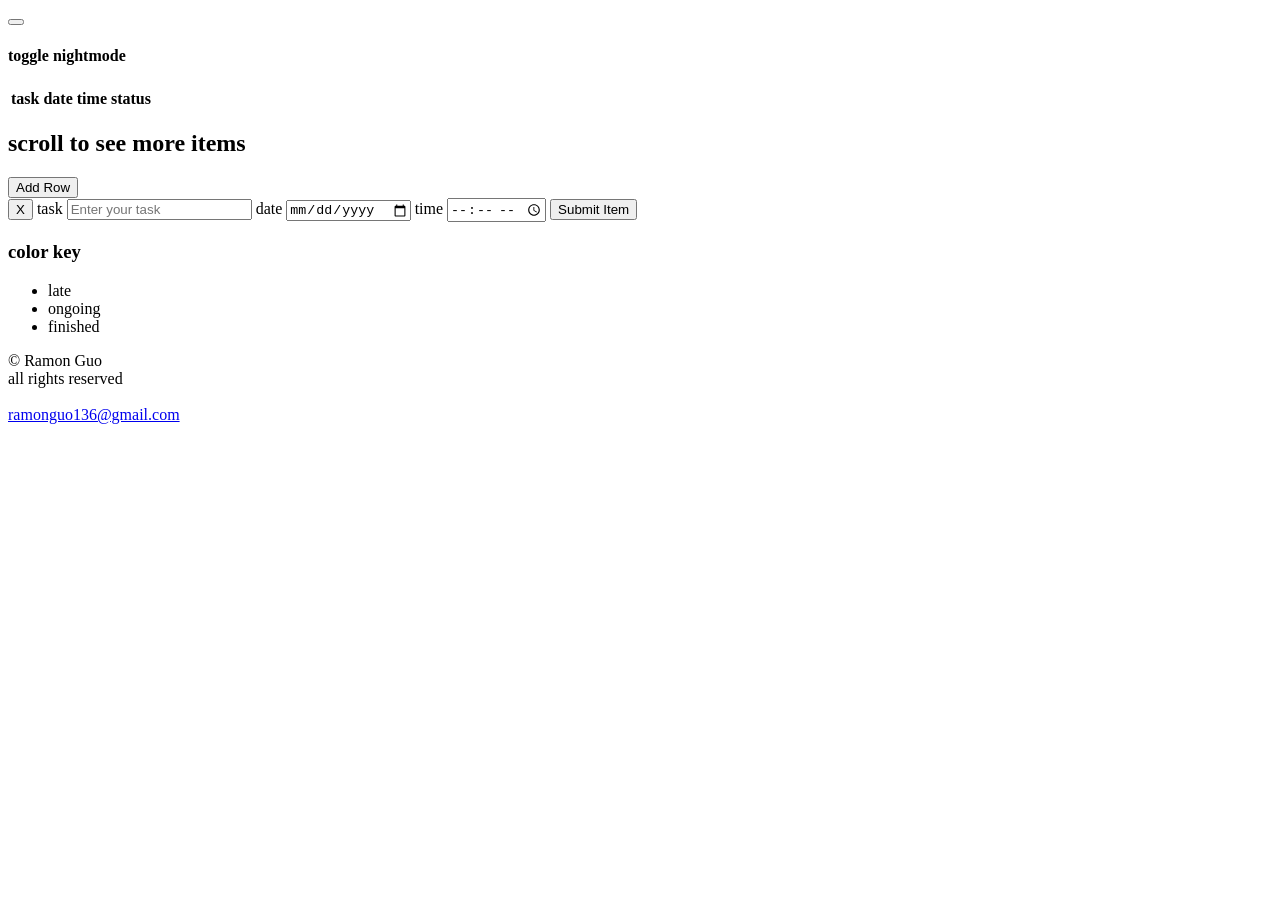
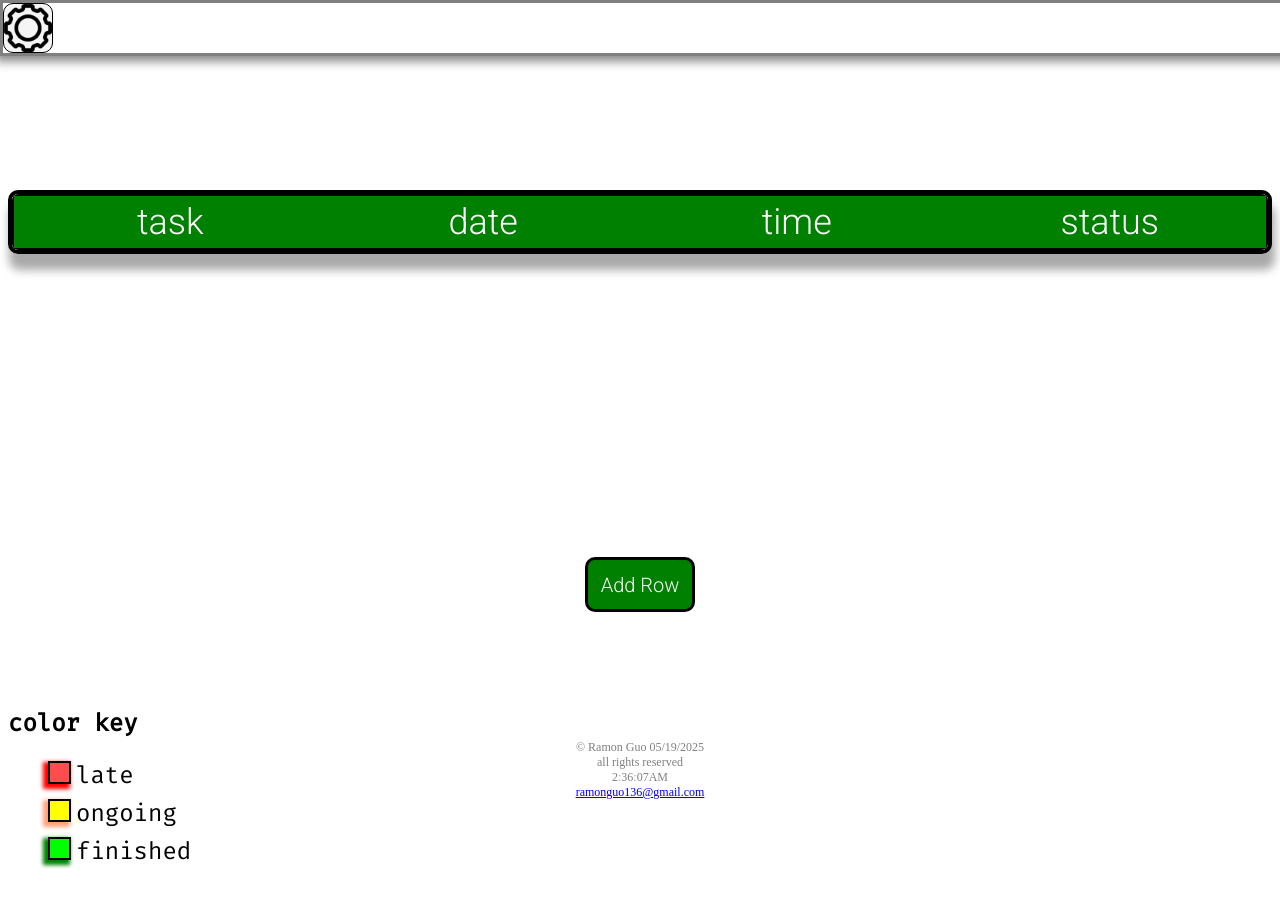
Before and after one commit to cpplguy/To-do-list, a plain HTML site: page index.html in a window 1280 px wide. Before the commit the page ends 800 px from the top, so only its background shows below. Drawn offline with Linux system fonts and the light colour scheme; the site is published under a folder, as on GitHub Pages, so addresses that start at the root find nothing.

Commit message:
Update index.html

```diff
--- a/index.html
+++ b/index.html
@@ -8,8 +8,8 @@
       content= "script-src 'self' 'unsafe-inline';"
     />
     <title>My Web Page</title>
-    <link rel="stylesheet" href="/stylesheets/main.css" />
-    <link rel="stylesheet" href="/stylesheets/settings.css" />
+    <link rel="stylesheet" href="stylesheets/main.css" />
+    <link rel="stylesheet" href="stylesheets/settings.css" />
     <!-- Montserrat for headings -->
 <link href="https://fonts.googleapis.com/css?family=Montserrat:700&display=swap" rel="stylesheet">
 <!-- Roboto for body, table, labels, inputs, buttons, footer -->
@@ -81,7 +81,7 @@
         >ramonguo136@gmail.com</a
       >
     </footer>
-    <script src="/scripts/main.js" type = "module"></script>
+    <script src="scripts/main.js" type = "module"></script>
   </body>
   <!--woowwowwowwowowwowowowow-->
 </html>
```
